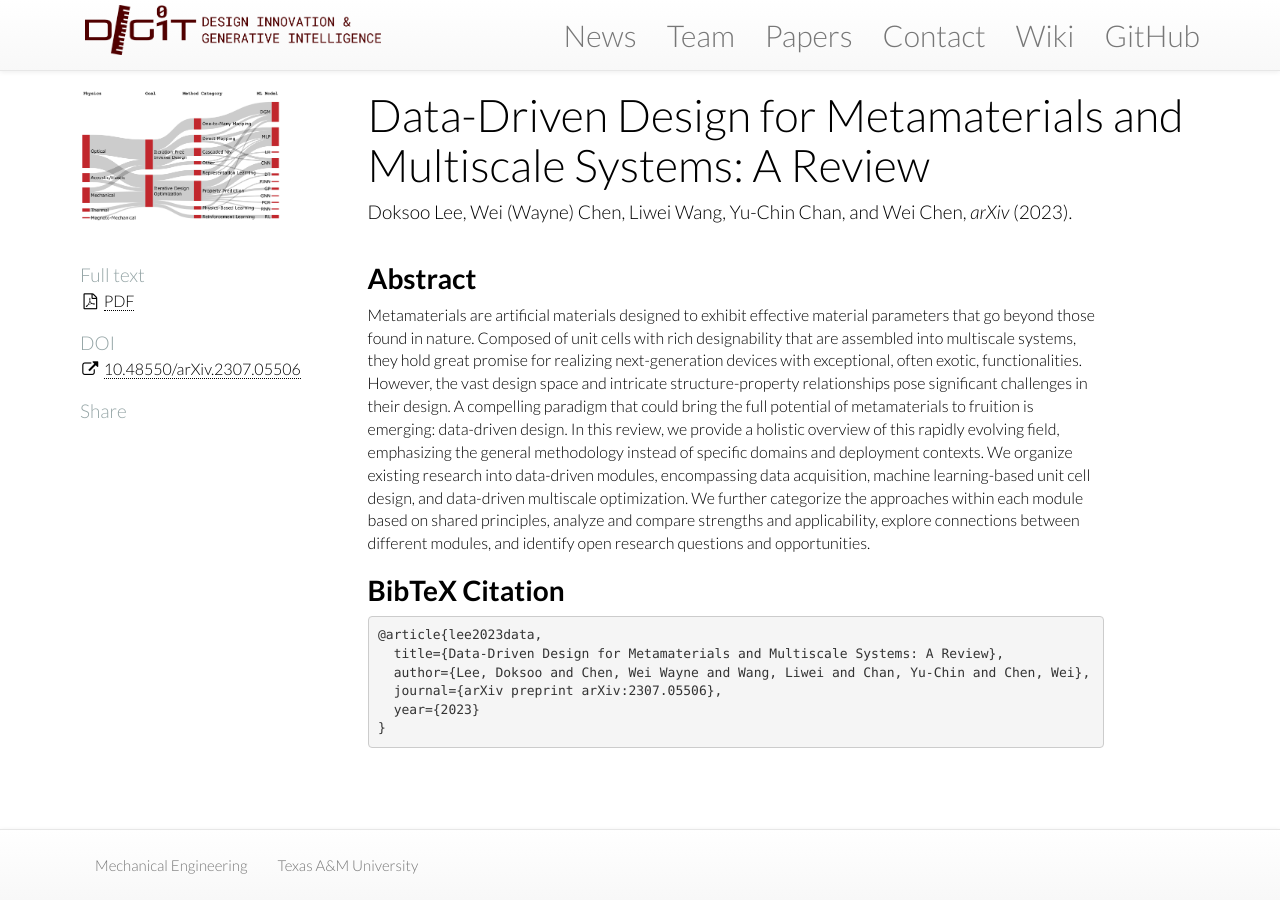
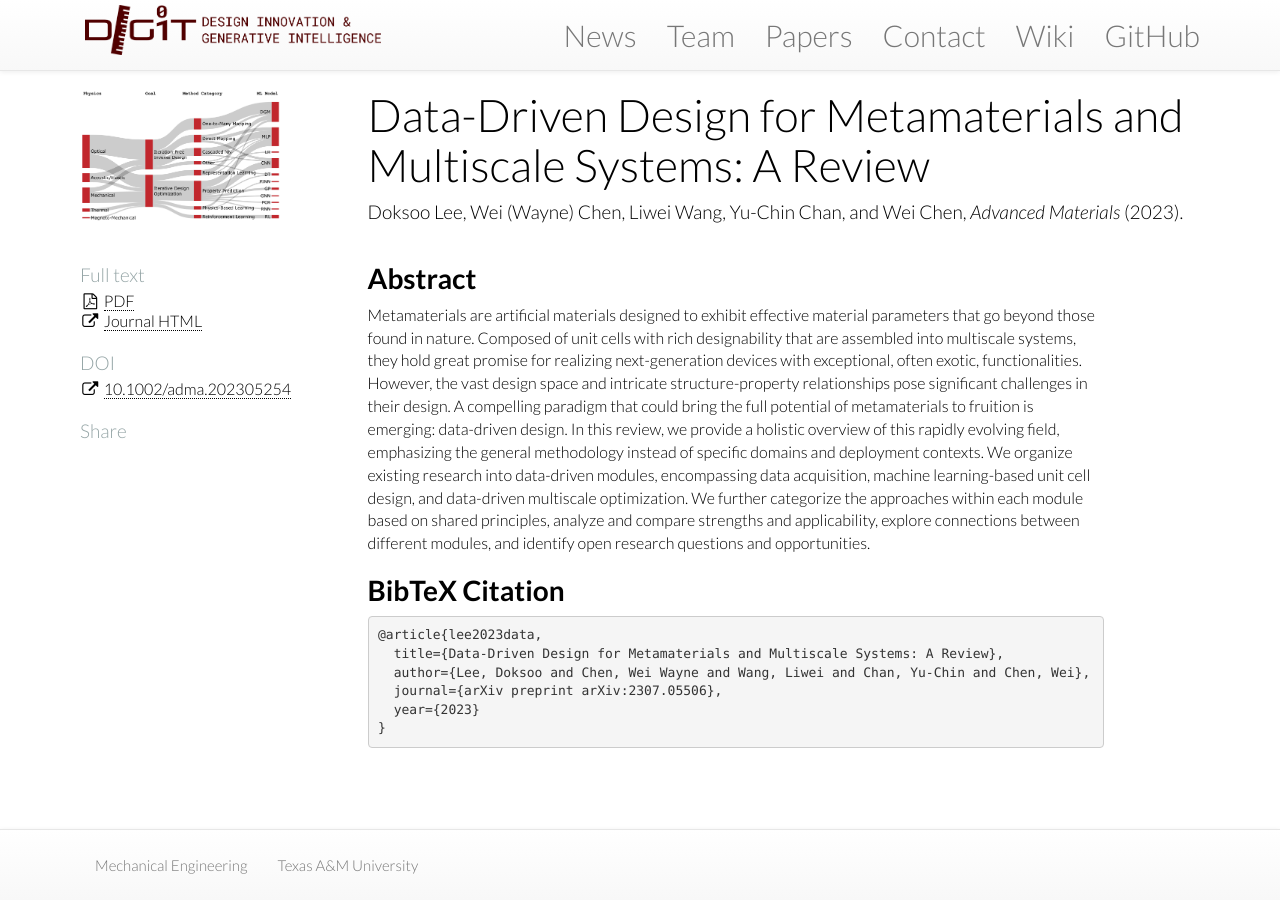
Before and after one commit to jihao2021/trojanbears, a Jekyll site: the page built from papers/_posts/2023-07-01-dmd-review.md, in a window 1280 px wide. Built offline with Jekyll 4.4.1, drawn with Linux system fonts in a browser that asks for light colours; nearby versions of some CDN libraries.

Commit message:
Update 2023-07-01-dmd-review.md

```diff
--- a/papers/_posts/2023-07-01-dmd-review.md
+++ b/papers/_posts/2023-07-01-dmd-review.md
@@ -2,20 +2,20 @@
 layout: paper
 title: "Data-Driven Design for Metamaterials and Multiscale Systems: A Review"
 year: "2023"
-shortref: "Lee et al. <i>arXiv</i> 2023"
+shortref: "Lee et al. <i>AM</i> 2023"
 nickname: lee2023dmd
-journal: "arXiv"
+journal: "Advanced Materials"
 volume:
 issue:
 pages:
 authors: "Doksoo Lee, Wei (Wayne) Chen, Liwei Wang, Yu-Chin Chan, and Wei Chen"
 image: /assets/images/papers/2023_dmd_review.png
 redirect_from:
-fulltext:
+fulltext: https://onlinelibrary.wiley.com/doi/full/10.1002/adma.202305254
 pdf: /assets/pdfs/2307.05506.pdf
 pdflink:
 github:
-doi: 10.48550/arXiv.2307.05506
+doi: 10.1002/adma.202305254
 category: paper
 published: true
 tags: [preprint]
```
